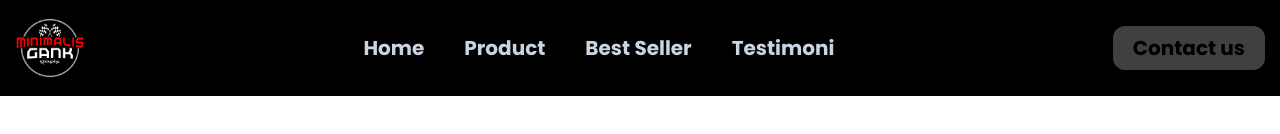
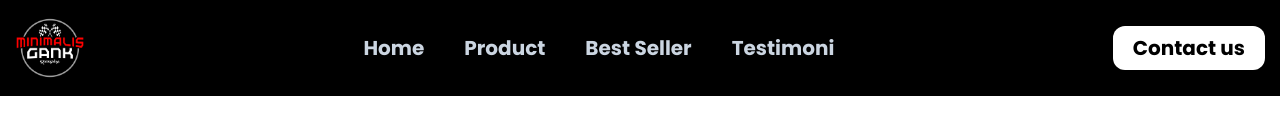
Before and after one commit to wellrafi/mgracingshop, a plain HTML site: page index.html in a window 1280 px wide. Shown: the top 134 px of the page. Drawn offline with nearby package versions, Linux system fonts and the light colour scheme.

Commit message:
update hover

```diff
--- a/index.html
+++ b/index.html
@@ -78,7 +78,7 @@
                 </div>
 
                 <div data-aos="fade-down" class="xl:block hidden">
-                    <a href="#contactus" class="nav-menu-item dds px-5 rounded-xl py-2 bg-neutral-700 font-bold text-xl ease-out duration-300 transition-all text-black">Contact us</a>
+                    <a href="#contactus" class="nav-menu-item dds px-5 rounded-xl py-2 bg-white text-black hover:bg-neutral-700 hover:text-white font-bold text-xl ease-out duration-200 transition-all">Contact us</a>
                 </div>
 
             </div>
--- a/style.css
+++ b/style.css
@@ -15,10 +15,10 @@ dan tingginya menyesuaikan */
 }
 
 /* button contact hover */
-a.dds:hover{
+/* a.dds:hover{
     background-color: white !important;
     color: #000;
-}
+} */
 
 .ssso{
     opacity: 0;
```
